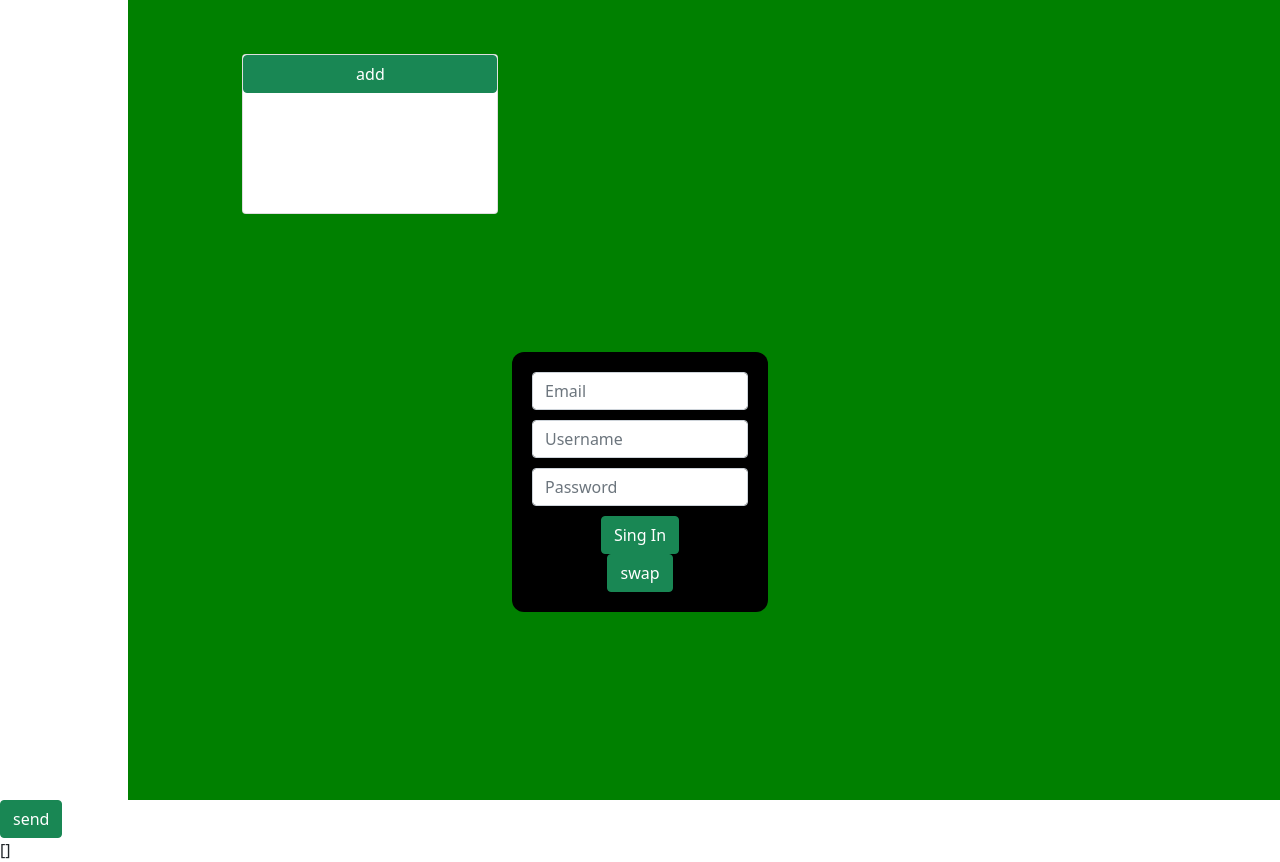
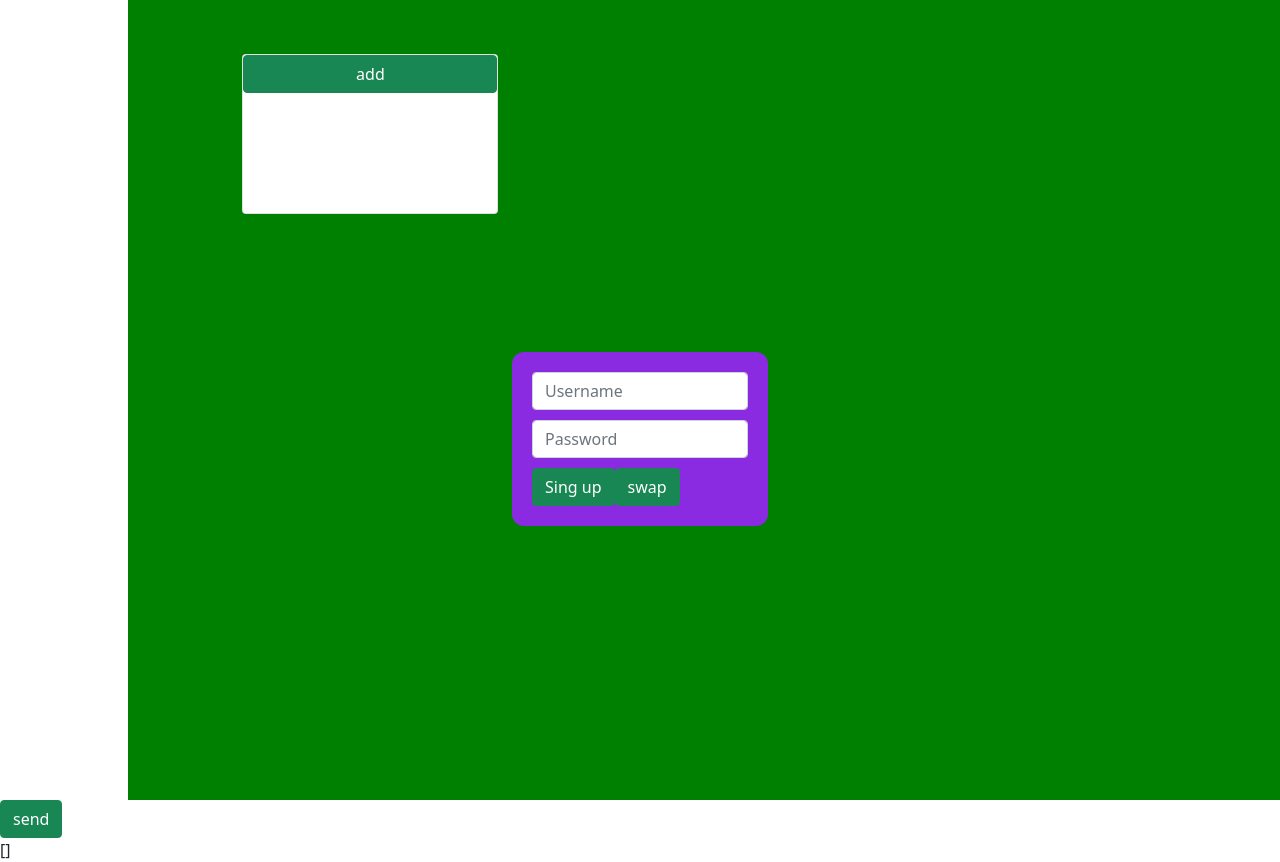
Before and after one commit to Th3Cod3rNow/onward, a Vue app in the folder simple_server/: page / in a window 1280 px wide. Both pictures are taken after a click on the button "sing up". Built offline with nearby package versions, Linux system fonts and the light colour scheme.

Commit message:
add fet requests

```diff
--- a/simple_server/src/App.vue
+++ b/simple_server/src/App.vue
@@ -21,6 +21,11 @@
       v-bind:task="opened"
       @close="changeop"
     ></full-task>
+  <window-task-add
+      v-if="adding"
+      @close="changeop"
+  >
+  </window-task-add>
   <my-btn
   @click="getTasks"
   >send</my-btn>
@@ -45,7 +50,7 @@ export default {
           type:Object
       },
       op: false,
-
+      adding:false,
 
       group:{},
       groups: []
--- a/simple_server/src/templates/custom/index.js
+++ b/simple_server/src/templates/custom/index.js
@@ -9,6 +9,7 @@ import bar from "@/templates/navbar/bar";
 import all_tasks from "@/templates/task/all_tasks";
 import group from "@/templates/navbar/group";
 import addtask from "@/templates/task/addtask";
+import vindow_task_add from "@/templates/task/vindow_task_add";
 
 export default [
     Btn,
@@ -21,5 +22,6 @@ export default [
     bar,
     all_tasks,
     group,
-    addtask
+    addtask,
+    vindow_task_add
 ]
--- a/simple_server/src/templates/reg/Singup.vue
+++ b/simple_server/src/templates/reg/Singup.vue
@@ -1,18 +1,13 @@
 <template>
-  <div class="dialog">
-    <div class="reg">
       <my-inp @input="user" class="in" placeholder="Username"></my-inp>
       <my-inp @input="pass"  class="in" placeholder="Password"></my-inp>
       <my-btn
         @click="SendUser"
-      >Sing up</my-btn>
+      >Sing in</my-btn>
 
       <my-btn
           @click="$emit('swap')"
       >swap</my-btn>
-    </div>
-
-  </div>
 </template>
 
 <script>
@@ -33,7 +28,7 @@ export default {
       if(res.data.status==='success')
         return this.$emit('success',res.data.groups,this.Username);
       else
-        return this.$emit('not');
+        return this.$emit('not','пользовательне найден');
     },
     user(event){
       this.Username=event.target.value;
--- a/simple_server/src/templates/reg/entry.vue
+++ b/simple_server/src/templates/reg/entry.vue
@@ -1,16 +1,25 @@
 <template>
+<div class="dialog">
+  <div class="reg">
+          <div v-if="show_message">
+            <h4>{{err_mess}}
+              <button type="button" class="btn-close " aria-label="Close"
+                      @click="$emit('close')" ></button>
+            </h4>
 
+          </div>
         <div v-if="sing"><my-singup
             @success="sing_up"
-      @swap="swap">
-
+            @swap="swap"
+            @not="message">
         </my-singup></div>
         <div v-else><my-register
             @success="sing_in"
             @swap="swap"
-  ></my-register></div>
-
-
+            @not="message">
+        </my-register></div>
+  </div>
+</div>
 </template>
 
 <script>
@@ -19,7 +28,9 @@ export default {
   components: {},
  data(){
     return{
-      sing:false
+      sing:false,
+      show_message:false,
+      err_mess:''
     }
  },
   methods:{
@@ -35,11 +46,41 @@ export default {
     sing_in(Username){
 
       return this.$emit('sing_in',Username);
+    },
+    message(mess){
+      this.show_message=true;
+      this.err_mess=mess;
     }
   }
 }
 </script>
 
 <style scoped>
+.dialog{
+  top: 0;
+  bottom: 0;
+  right: 0;
+  left: 0;
+  position: fixed;
+  margin: auto ;
+  max-width: 20%;
+  max-height: 12%;
+  -webkit-user-select: none;
+}
+.reg{
+  position: center;
+  background: blueviolet;
+  padding: 20px;
+  border-radius: 12px;
+  display: flex;
+  flex-direction: column;
+}
 
+.in{
+  margin-bottom: 10px;
+}
+.btn{
+  margin: auto;
+  flex-direction: row;
+}
 </style>
--- a/simple_server/src/templates/reg/register.vue
+++ b/simple_server/src/templates/reg/register.vue
@@ -1,18 +1,13 @@
 <template>
-  <div class="dialog">
-      <div class="reg">
-          <my-inp @input="mail" class="in" placeholder="Email"></my-inp>
           <my-inp @input="user" class="in" placeholder="Username"></my-inp>
           <my-inp @input="pass" class="in" placeholder="Password"></my-inp>
           <my-btn
             @click="SendUser"
-          >Sing In</my-btn>
+          >Sing up</my-btn>
           <my-btn
               @click="$emit('swap')"
           >swap</my-btn>
-      </div>
 
-  </div>
 </template>
 
 <script>
@@ -23,22 +18,18 @@ export default {
   components: {},
   data(){
     return {
-      Email: '',
       Username: '',
       Password: ''
     }
   },
   methods:{
    async SendUser() {
-     const res = await axios.get('http://127.0.0.1:8888/createUser/'+'Email='+this.Email+'&Username='+this.Username+'&Password='+this.Password);
+     const res = await axios.get('http://127.0.0.1:8888/createUser/'+'Username='+this.Username+'&Password='+this.Password);
      if(res.data.status==='success')
         return this.$emit('success',this.Username);
      else
-       return  this.$emit('not');
+       return  this.$emit('not',"выберете другое имя");
    },
-    mail(event){
-     this.Email=event.target.value;
-    },
     user(event){
       this.Username=event.target.value;
     },
--- /dev/null
+++ b/simple_server/src/templates/task/vindow_task_add.vue
@@ -0,0 +1,60 @@
+<template>
+  <div>
+    <div class="full">
+      <button type="button" class="btn-close " aria-label="Close"
+              @click="$emit('close')"
+      ></button>
+
+      <my-inp></my-inp>
+      <hr>
+      <my-inp></my-inp>
+      <hr>
+      <my-inp></my-inp>
+    </div>
+  </div>
+</template>
+
+<script>
+import axios from "axios";
+
+export default {
+  name: "window-task-add",
+  components: {},
+  props:{
+    Username:[String],
+    idG:[Number,String]
+  },
+  data(){
+    return{
+      task:{
+        type:Array
+      }
+    }
+  },
+  methods:{
+    async addTask(){
+      axios.get('http://127.0.0.1:8888/addTask/'+'Username='+this.Username+'&Taskname='+ this.task.name + '&Body=' + this.task.body + '&idGroup'+ this.idG);
+      return this.$emit('add',this.task);
+    }
+  }
+}
+</script>
+
+<style scoped>
+.full{
+  top: 0;
+  bottom: 0;
+  right: 0;
+  left: 0;
+  position: fixed;
+  margin: auto ;
+  max-width: 30%;
+  max-height: 80%;
+  -webkit-user-select: none;
+  background: blue;
+  padding: 20px;
+  border-radius: 12px;
+  display: flex;
+  flex-direction: column;
+}
+</style>
```
Also changed, not shown: 2 other files (tests, documents, lock files or other folders). Lines whose indentation alone changed are shown as unchanged.
